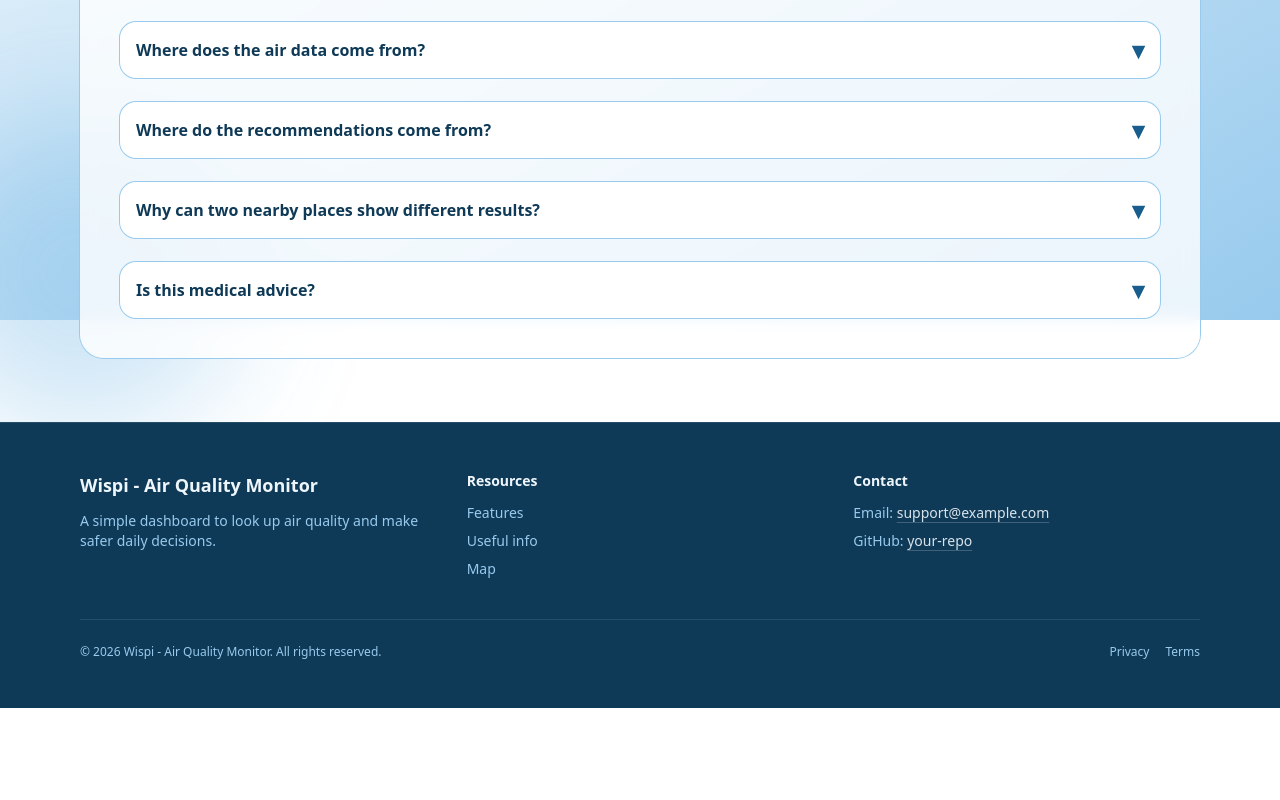
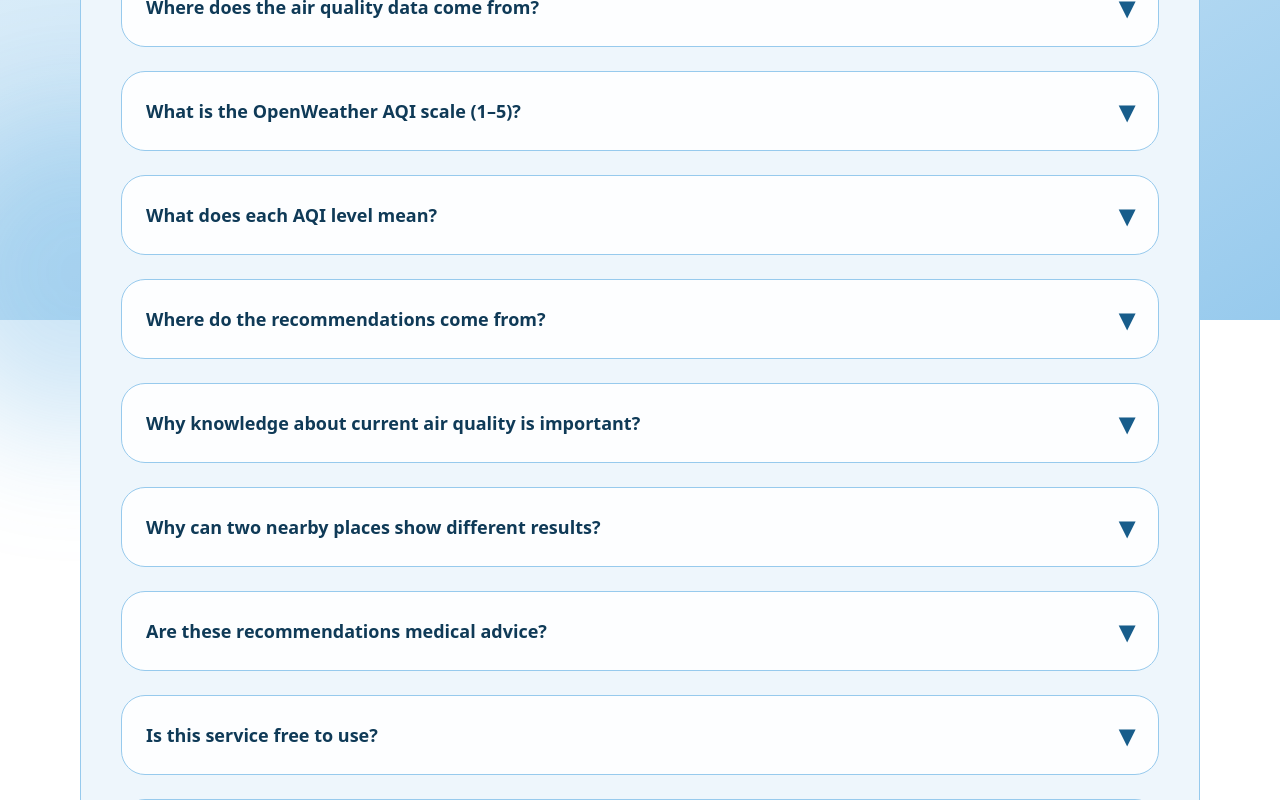
Before and after one commit to vulpineAlicia/Wispi, a React (Vite) app in the folder aq_frontend/: page /info in a window 1280 px wide. Shown: the part 480-1280 px from the top of the page. Before the commit the page ends 1188 px from the top, so only its background shows below. Built offline with nearby package versions, Linux system fonts and the light colour scheme; no server answers; the HTML template or start-up script is replaced by a standard one.

Commit message:
Improve FAQ wording, add source links, fix arrow rotation animation, add smooth open/close animation for FAQ items

```diff
--- a/aq_frontend/src/components/FAQ.tsx
+++ b/aq_frontend/src/components/FAQ.tsx
@@ -1,4 +1,4 @@
-import React from "react";
+import React, { useId, useLayoutEffect, useRef, useState } from "react";
 
 type FAQProps = {
   q: string;
@@ -6,20 +6,57 @@ type FAQProps = {
 };
 
 export default function FAQ({ q, a }: FAQProps) {
+  const [open, setOpen] = useState(false);
+  const contentId = useId();
+
+  const innerRef = useRef<HTMLDivElement | null>(null);
+  const [height, setHeight] = useState(0);
+
+  useLayoutEffect(() => {
+    if (!innerRef.current) return;
+    if (!open) return;
+
+    const el = innerRef.current;
+    const measure = () => setHeight(el.scrollHeight);
+
+    measure();
+
+    const ro = new ResizeObserver(measure);
+    ro.observe(el);
+    return () => ro.disconnect();
+  }, [open, a]);
+
   return (
-    <details className="group rounded-2xl bg-white p-4 ring-1 ring-brand-200">
-      <summary className="cursor-pointer list-none text-base font-semibold text-brand-900">
+    <div className="rounded-3xl bg-white/90 border border-brand-200 p-6">
+      <button
+        type="button"
+        onClick={() => setOpen((v) => !v)}
+        aria-expanded={open}
+        aria-controls={contentId}
+        className="w-full cursor-pointer text-left text-lg font-semibold text-brand-900"
+      >
         <span className="flex items-center justify-between gap-3">
           <span>{q}</span>
-
-          {/* dropdown symbol */}
-          <span className="text-2xl font-semibold leading-none text-brand-700 transition group-open:rotate-180">
+          <span
+            className={[
+              "text-3xl font-semibold leading-none text-brand-700",
+              "transition-transform duration-200 ease-in-out",
+              open ? "rotate-180" : "",
+            ].join(" ")}
+          >
             ▾
           </span>
         </span>
-      </summary>
-
-      <div className="mt-3 text-base text-brand-700">{a}</div>
-    </details>
+      </button>
+      <div
+        id={contentId}
+        style={{ height: open ? `${height}px` : "0px" }}
+        className="overflow-hidden transition-[height] duration-250 ease-out"
+      >
+        <div ref={innerRef} className="pt-3 text-base text-brand-700">
+          {a}
+        </div>
+      </div>
+    </div>
   );
 }
--- a/aq_frontend/src/pages/UsefulInfo.tsx
+++ b/aq_frontend/src/pages/UsefulInfo.tsx
@@ -3,46 +3,165 @@ import FAQ from "../components/FAQ";
 export default function UsefulInfo() {
   return (
     <main className="mx-auto max-w-6xl px-4 pt-6 pb-16 text-brand-900">
-      <section className="mt-6 rounded-3xl bg-white/80 p-6 ring-1 ring-brand-200 backdrop-blur md:p-10">
+      <section className="mt-6 rounded-3xl bg-brand-50 border border-brand-200 md:p-10">
         <h1 className="text-3xl font-semibold tracking-tight md:text-4xl">
           Useful info
         </h1>
         <p className="mt-3 text-base text-brand-700 md:text-lg">
-          FAQ about the OpenWeather air quality scale, data sources, and how we generate recommendations.
+          FAQ about the air quality scale, data sources, and how we generate recommendations.
         </p>
 
         <div className="mt-8 space-y-6">
           <FAQ
+            q="Who is Wispi?"
+            a=
+            {
+              <>
+              <p>
+                Wispi is a friendly <b>little wisp who loves helping people</b>. Wispi keeps an eye on air quality and shares clear, useful information
+                so you can make better decisions for your health and daily life.
+              </p>
+              </>
+            }
+          />
+          <FAQ
+            q="Where does the air quality data come from?"
+            a=
+            {
+              <>
+              <p>
+                From <b>OpenWeather’s Air Pollution API</b>, based on coordinates for your selected location.
+              </p>
+              </>
+            }
+          />
+          <FAQ
             q="What is the OpenWeather AQI scale (1–5)?"
-            a="OpenWeather uses a simple 1–5 Air Quality Index where 1 is best and 5 is worst. It’s an overall category based on pollutant concentrations."
+            a=
+            {
+              <div className="space-y-4">
+              <p>
+                OpenWeather uses a simple 1–5 Air Quality Index <b>where 1 is the best and 5 is the worst</b>. While this scale is specific to
+                OpenWeather, it generally aligns with standard international categories for health-based reporting.
+              </p>
+              <a
+                href="https://openweathermap.org/api/air-pollution?collection=environmental"
+                target="_blank"
+                rel="noopener noreferrer"
+                className="inline-block text-xs text-brand-200 hover:text-brand-400 visited:text-brand-600"
+                title="OpenWeather — Air Pollution API concept"
+              >
+                source: https://openweathermap.org/api/air-pollution?collection=environmental
+              </a>
+              </div>
+            }
           />
           <FAQ
             q="What does each AQI level mean?"
             a={
               <ul className="list-disc pl-5 space-y-1">
-                <li><b>1 — Good:</b> air is clean.</li>
+                <li><b>1 — Good:</b> air is clean, enjoy outdoor activities.</li>
                 <li><b>2 — Fair:</b> acceptable, minor risk for very sensitive people.</li>
-                <li><b>3 — Moderate:</b> some risk for sensitive groups.</li>
-                <li><b>4 — Poor:</b> higher risk; reduce outdoor exertion.</li>
-                <li><b>5 — Very Poor:</b> avoid outdoor activity when possible.</li>
+                <li><b>3 — Moderate:</b> risk for sensitive groups.</li>
+                <li><b>4 — Poor:</b> high risk for sensitive groups, recomended to reduce outdoor activity for all people.</li>
+                <li><b>5 — Very Poor:</b> avoid outdoor activity.</li>
               </ul>
             }
           />
           <FAQ
-            q="Where does the air data come from?"
-            a="The app currently fetches air pollution measurements from OpenWeather’s Air Pollution API, based on coordinates (lat/lon) for your selected location."
+            q="Where do the recommendations come from?"
+            a=
+            {
+              <div className="space-y-4">
+              <p>
+                Recommendations are simple preset messages based on the <b>United States Environmental Protection Agency</b> and
+                aligned with OpenWeather AQI scale.
+              </p>
+              <a
+                href="https://www.epa.gov/outdoor-air-quality-data/air-data-basic-information"
+                target="_blank"
+                rel="noopener noreferrer"
+                className="inline-block text-xs text-brand-200 hover:text-brand-400 visited:text-brand-600"
+                title="United States Environmental Protection Agency — Air Data Basic Information"
+              >
+                source: https://www.epa.gov/outdoor-air-quality-data/air-data-basic-information
+              </a>
+              </div>
+            }
           />
           <FAQ
-            q="Where do the recommendations come from?"
-            a="Right now, recommendations are simple preset messages based on the 1–5 AQI level. Later, we can expand them with more detailed guidance and personal settings."
+            q="Why knowledge about current air quality is important?"
+            a={
+              <div className="space-y-4">
+              <p>
+                Almost all of the global population is exposed to air pollution levels that exceed the safe guidelines set by the
+                World Health Organization (WHO). The highest levels of exposure are typically found in low- and middle-income countries.
+              </p>
+              <p>
+                Air pollution exists in two main forms. <b>Ambient (outdoor) air pollution</b> comes from sources such as traffic, industry,
+                and wildfires.<b> Household air pollution</b> is caused by the burning of fuels for cooking or heating indoors, and it can
+                also contribute to outdoor pollution.
+              </p>
+              <p>
+                The combined effects of outdoor and household air pollution are linked to around <b>7 million premature deaths every year</b>,
+                increasing the risk of stroke, heart disease, chronic obstructive pulmonary disease, lung cancer, and acute respiratory infections.
+              </p>
+              <p>
+                By staying informed about current air quality conditions, you can take simple but meaningful steps to protect yourself and
+                your loved ones — such as limiting outdoor activity, improving ventilation, or planning exercise and travel more wisely. Awareness
+                helps you make better daily decisions that can improve your overall quality of life.
+              </p>
+              <a
+                href="https://www.who.int/teams/environment-climate-change-and-health/air-quality-energy-and-health/health-impacts/exposure-air-pollution"
+                target="_blank"
+                rel="noopener noreferrer"
+                className="inline-block text-xs text-brand-200 hover:text-brand-400 visited:text-brand-600"
+                title="World Health Organization — Air quality and health"
+              >
+                source: https://www.who.int/teams/environment-climate-change-and-health/air-quality-energy-and-health/health-impacts/exposure-air-pollution
+              </a>
+              </div>
+              }
           />
           <FAQ
             q="Why can two nearby places show different results?"
-            a="Air quality can vary with traffic, wind, humidity, and local sources. Also, provider grid resolution and update frequency can affect values."
+            a="Air quality can vary with traffic, wind, humidity, and local sources. Provider grid resolution and update
+            frequency can also affect values."
           />
           <FAQ
-            q="Is this medical advice?"
-            a="No. It’s informational only. If you have a condition like asthma or heart/lung issues, follow your doctor’s guidance first."
+            q="Are these recommendations medical advice?"
+            a=
+            {
+              <>
+              <p>
+                <b>No.</b> Provided recommendations are for general informational purposes only and are not a substitute for professional
+                medical advice. If you have a medical condition or feel unwell, always follow the medical professional guidance.
+              </p>
+              </>
+            }
+          />
+          <FAQ
+            q="Is this service free to use?"
+            a=
+            {
+              <>
+              <p>
+                <b>Yes.</b> The service is completely free of charge. All features are available without any fees or subscriptions.
+              </p>
+              </>
+            }
+          />
+          <FAQ
+            q="How can I report a bug or get in touch?"
+            a=
+            {
+              <>
+              <p>
+                If you notice a bug, have a suggestion, or want to share feedback, feel free to contact me through the <b>Contacts section</b>.
+                Your input helps make the service better.
+              </p>
+              </>
+            }
           />
         </div>
       </section>
```
